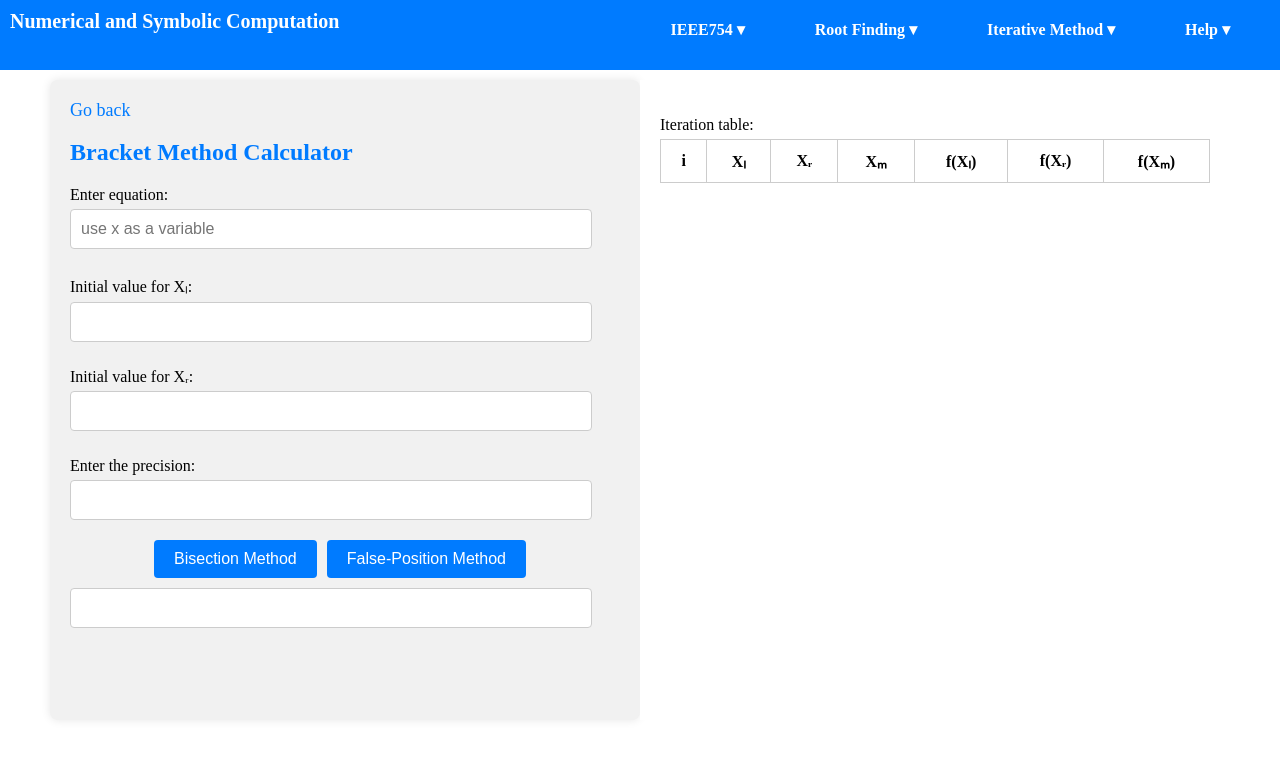
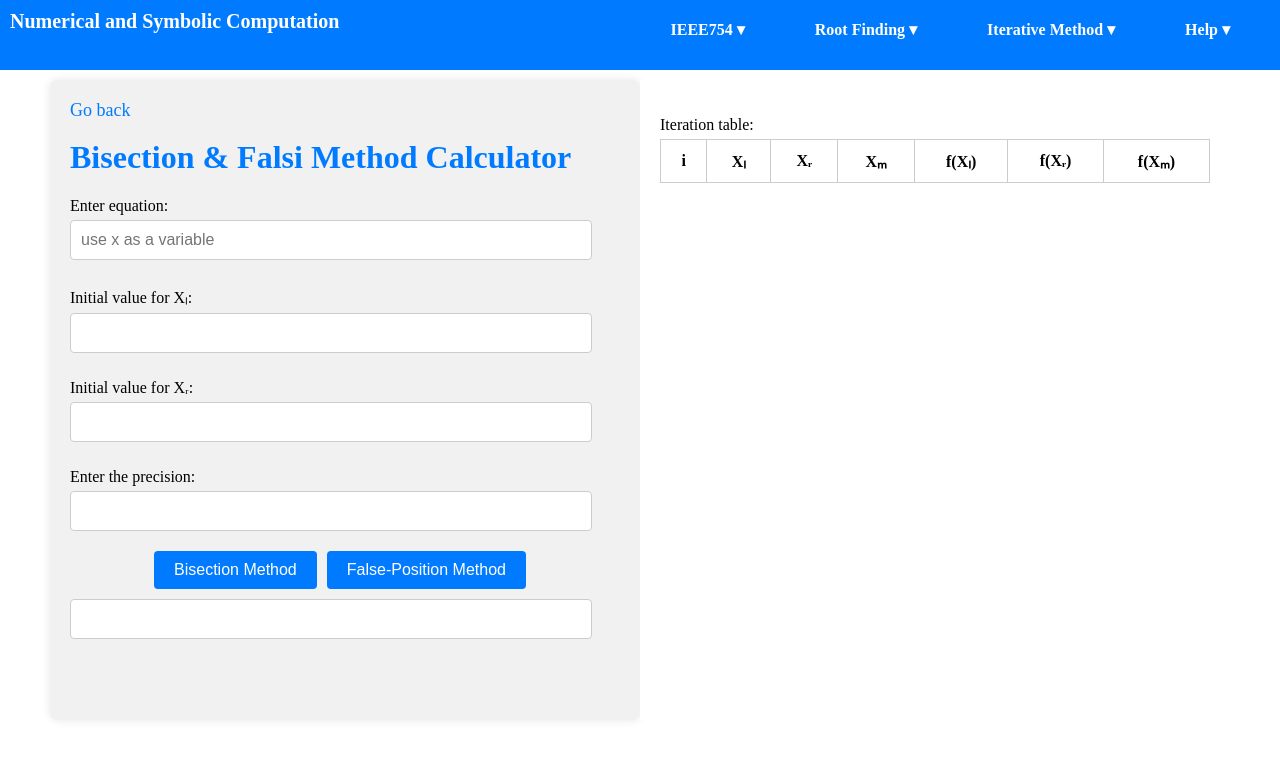
Before and after one commit to rakjj/numerical-calculator, a plain HTML site: page bracketmethod.html in a window 1280 px wide. Drawn offline with Linux system fonts and the light colour scheme.

Commit message:
additional updates

```diff
--- a/bracketmethod.html
+++ b/bracketmethod.html
@@ -3,7 +3,7 @@
 
 <head>
     <meta charset="UTF-8" />
-    <title>title</title>
+    <title>Bisection & Falsi Method Calculator</title>
     <link rel="stylesheet" href="styles.css">
     <link rel="stylesheet" href="bracketstyles.css">
 </head>
@@ -13,7 +13,7 @@
         <div class="left-half">
             <a href="index.html">Go back</a>
             <br><br>
-            <h2>Bracket Method Calculator</h2>
+            <h1>Bisection & Falsi Method Calculator</h1>
             <p>Enter equation:</p>
             <input type="text" placeholder="use x as a variable" id="equation" /><br>
             <p>Initial value for Xₗ:</p>
--- a/bracketstyles.css
+++ b/bracketstyles.css
@@ -21,7 +21,7 @@
   font-size: 18px;
 }
 
-.left-half h2 {
+.left-half h1 {
   color: #007bff;
   margin-top: 0;
 }
```
Also changed, not shown: jacobi.html (+1 -0 lines), secant.html (+1 -0 lines).
